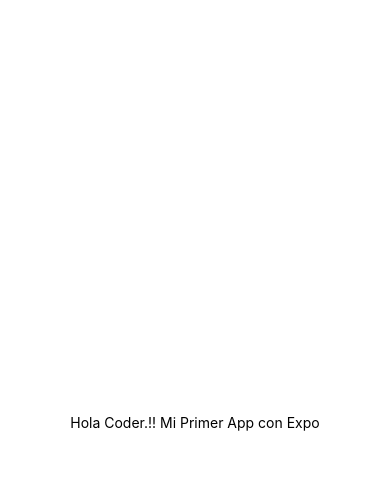
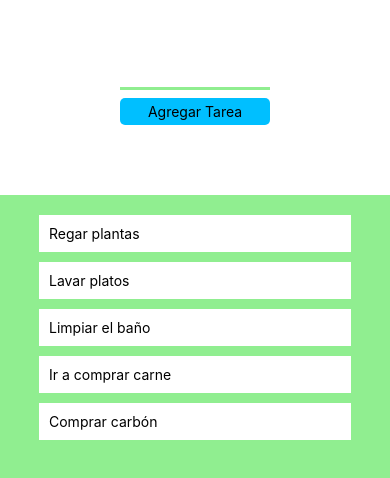
Before and after one commit to Mikhail-Balari/Myapp-MikhailBalari, a React Native app: screen / in a window 390 px wide. Shown: the top 478 px of the page. Built offline with nearby package versions, Linux system fonts and the light colour scheme.

Commit message:
Se agregan styles y el componente MainScreen

```diff
--- a/App.js
+++ b/App.js
@@ -1,20 +1,32 @@
-import { StatusBar } from 'expo-status-bar';
-import { StyleSheet, Text, View } from 'react-native';
+import MainScreen from './src/Screens/MainScreen';
+
+const taskList = [
+  {
+    id: 1,
+    task: "Regar plantas",
+    completed: false
+  },
+  {
+    id: 2,
+    task: "Lavar platos",
+    completed: false
+  },{
+    id: 3,
+    task: "Limpiar el baño",
+    completed: false
+  },{
+    id: 4,
+    task: "Ir a comprar carne",
+    completed: false
+  },{
+    id: 5,
+    task: "Comprar carbón",
+    completed: false
+  },
+]
 
 export default function App() {
   return (
-    <View style={styles.container}>
-      <Text>Hola Coder.!! Mi Primer App con Expo</Text>
-      <StatusBar style="auto" />
-    </View>
-  );
+      <MainScreen taskList = {taskList}/>
+   );
 }
-
-const styles = StyleSheet.create({
-  container: {
-    flex: 1,
-    backgroundColor: '#fff',
-    alignItems: 'center',
-    justifyContent: 'center',
-  },
-});
--- /dev/null
+++ b/src/Screens/MainScreen.jsx
@@ -0,0 +1,75 @@
+import { StyleSheet, TextInput, TouchableOpacity, Text, View } from 'react-native'
+import React from 'react'
+
+const MainScreen = ({taskList}) => {
+  return (
+    <View style={styles.container} >
+      <View style={styles.view1}>
+        <TextInput style={styles.input}/>
+        <TouchableOpacity
+            style = {styles.button}
+        >
+            <Text>Agregar Tarea</Text>
+        </TouchableOpacity>
+      </View>
+      <View style={styles.view2}>
+        {taskList.map(item =>
+                <View style={styles.task} key={item.id}>
+                    <Text>
+                        {item.task}
+                    </Text>
+                </View>
+            )
+        }
+      </View>
+    </View>
+  )
+}
+
+export default MainScreen
+
+const styles = StyleSheet.create({
+    container: {
+        flex: 1,
+        flexDirection: 'column',
+        justifyContent: 'center',
+        alignItems: 'center',
+    },
+    view1: {
+        flex: 1,
+        paddingVertical: 20,
+        paddingHorizontal: 20,
+        alignItems: 'center',
+        justifyContent: 'center',
+        backgroundColor: "white",
+        width: '100%'
+    },
+    input: {
+        width: 150,
+        borderBottomColor: 'lightgreen',
+        borderBottomWidth: 3,
+        marginBottom: 8
+    },
+    button: {
+        paddingHorizontal: 10,
+        width: 150,
+        backgroundColor: 'deepskyblue',
+        borderRadius: 5,
+        alignItems: 'center',
+        padding: 5
+    },
+    view2: {
+        flex: 4,
+        backgroundColor: "lightgreen",
+        width: '100%',
+        justifyContent: 'flex-start',
+        alignItems: 'center',
+        paddingVertical: 15
+    },
+    task: {
+        width: '80%',
+        backgroundColor: 'white',
+        padding: 10,
+        margin: 5
+    }
+})
```
Also changed, not shown: package.json (+4 -3 lines), 1 other file (tests, documents, lock files or other folders).
